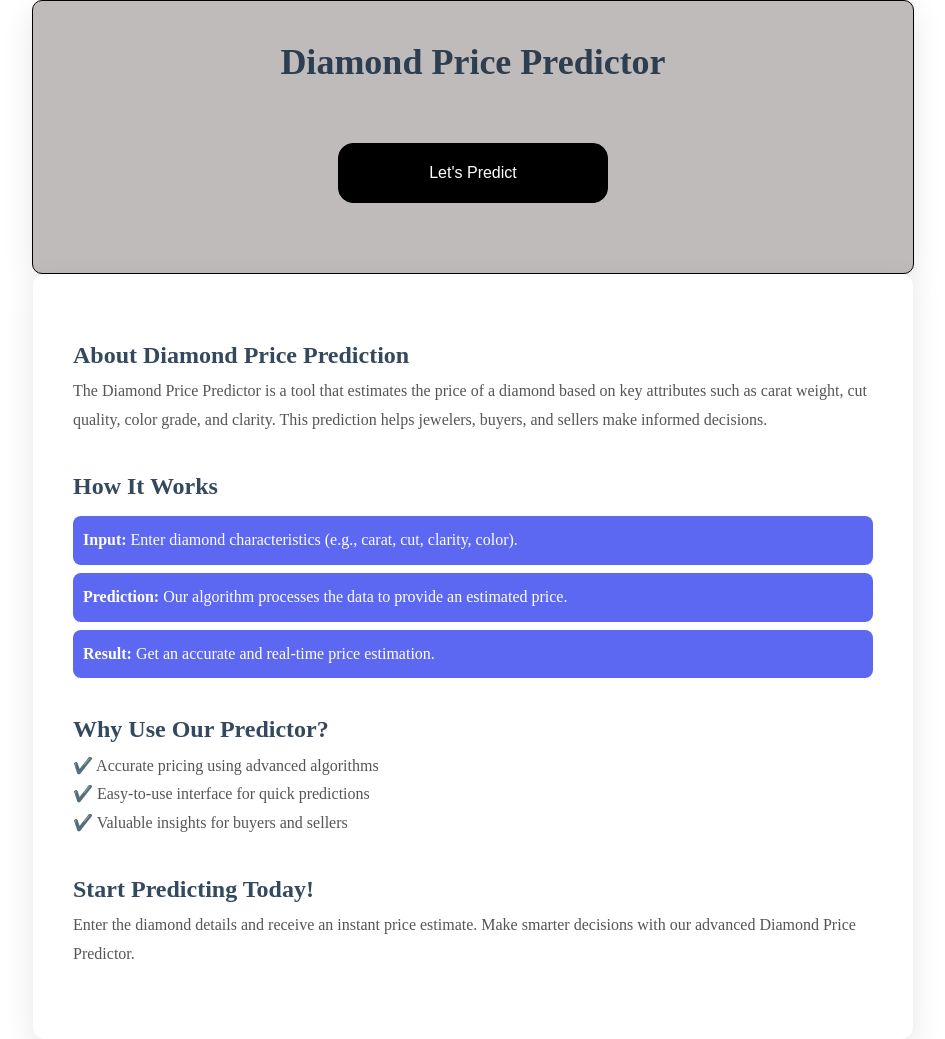
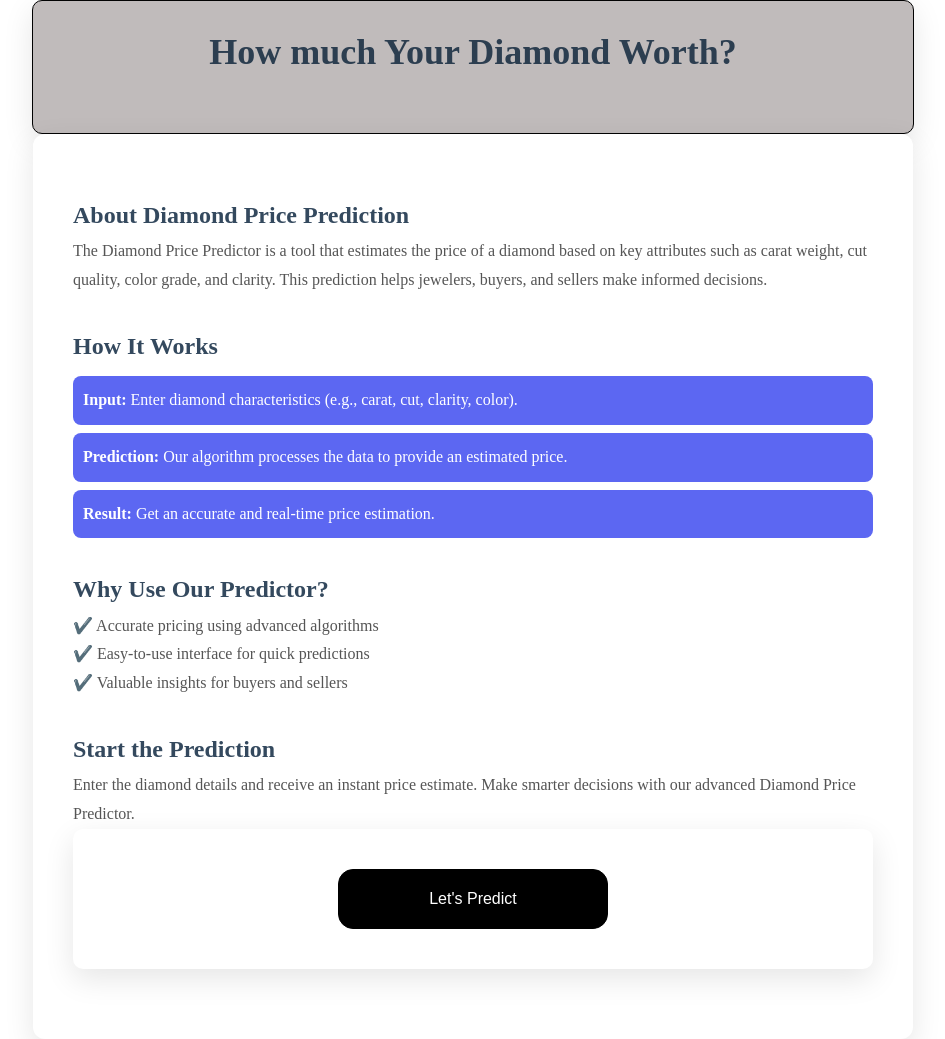
Before and after one commit to pankajsingh016/Diamond-Price-Prediction, a Flask app: page / in a window 1280 px wide. Shown: the whole page, without its empty margins (167-1112 px from the left). Run offline with Flask 3, Linux system fonts and the light colour scheme.

Commit message:
completed project with proper front-end

```diff
--- a/static/stylesheets/index.css
+++ b/static/stylesheets/index.css
@@ -8,7 +8,7 @@
   flex-direction: column;
   justify-content: center;
   align-items: center;
-  padding: 40px;
+  padding: 30px 40px;
   margin: auto;
   max-width: 800px;
   color: white;
--- a/templates/index.html
+++ b/templates/index.html
@@ -10,16 +10,16 @@
 
 <body>
     <div class="main">
-        <h1>Diamond Price Predictor</h1>
-        <form action="/predict" ,method='GET'>
-            <button type="submit" class="submit-btn">Let's Predict</button>
-        </form>
+        <h1>How much Your Diamond Worth?</h1>
+
     </div>
 
     <div class="container">
         <section>
             <h2>About Diamond Price Prediction</h2>
-            <p>The Diamond Price Predictor is a tool that estimates the price of a diamond based on key attributes such as carat weight, cut quality, color grade, and clarity. This prediction helps jewelers, buyers, and sellers make informed decisions.</p>
+            <p>The Diamond Price Predictor is a tool that estimates the price of a diamond based on key attributes such
+                as carat weight, cut quality, color grade, and clarity. This prediction helps jewelers, buyers, and
+                sellers make informed decisions.</p>
         </section>
 
         <section>
@@ -39,9 +39,14 @@
         </section>
 
         <section>
-            <h2>Start Predicting Today!</h2>
-            <p>Enter the diamond details and receive an instant price estimate. Make smarter decisions with our advanced Diamond Price Predictor.</p>
+            <h2>Start the Prediction</h2>
+            <p>Enter the diamond details and receive an instant price estimate. Make smarter decisions with our advanced
+                Diamond Price Predictor.</p>
+            <form action="/predict" ,method='GET' class="main" style="padding: 10px; background-color: white; border: none;">
+                <button type="submit" class="submit-btn">Let's Predict</button>
+            </form>
         </section>
+
     </div>
 </body>
 
```
Also changed, not shown: templates/final.html (+7 -5 lines), 4 other files.
